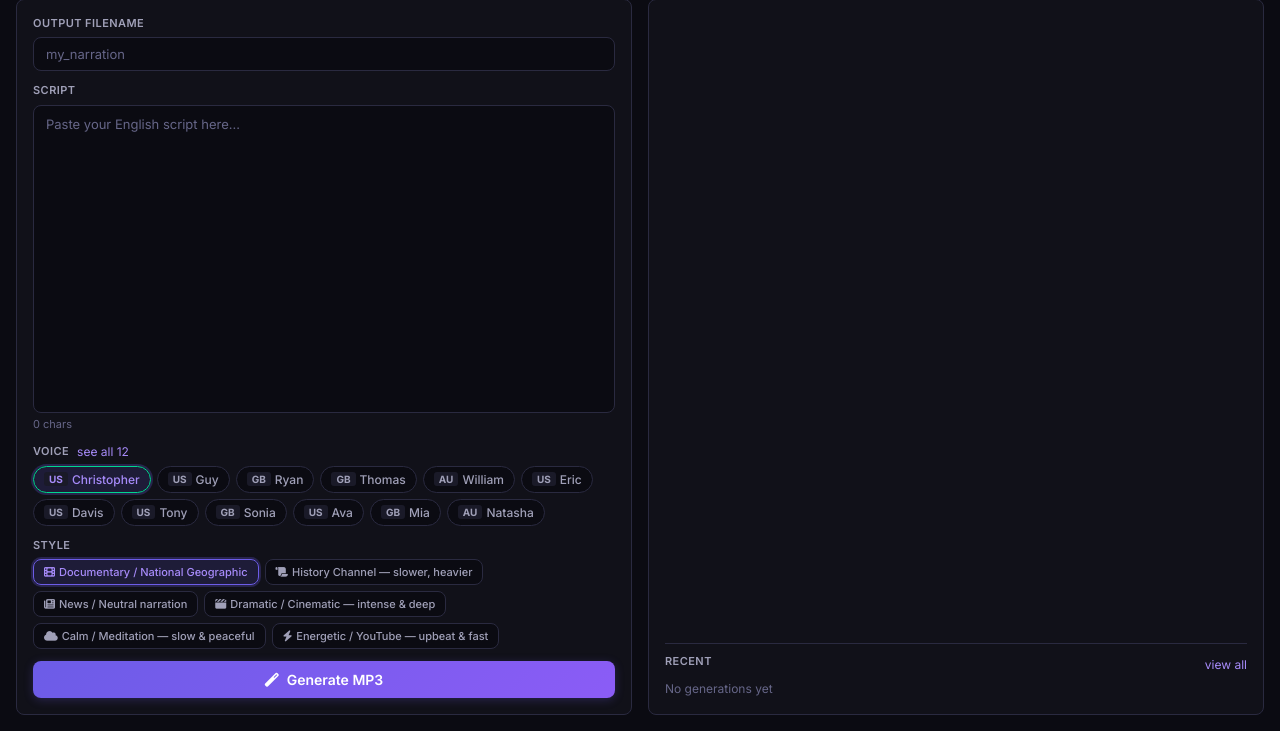
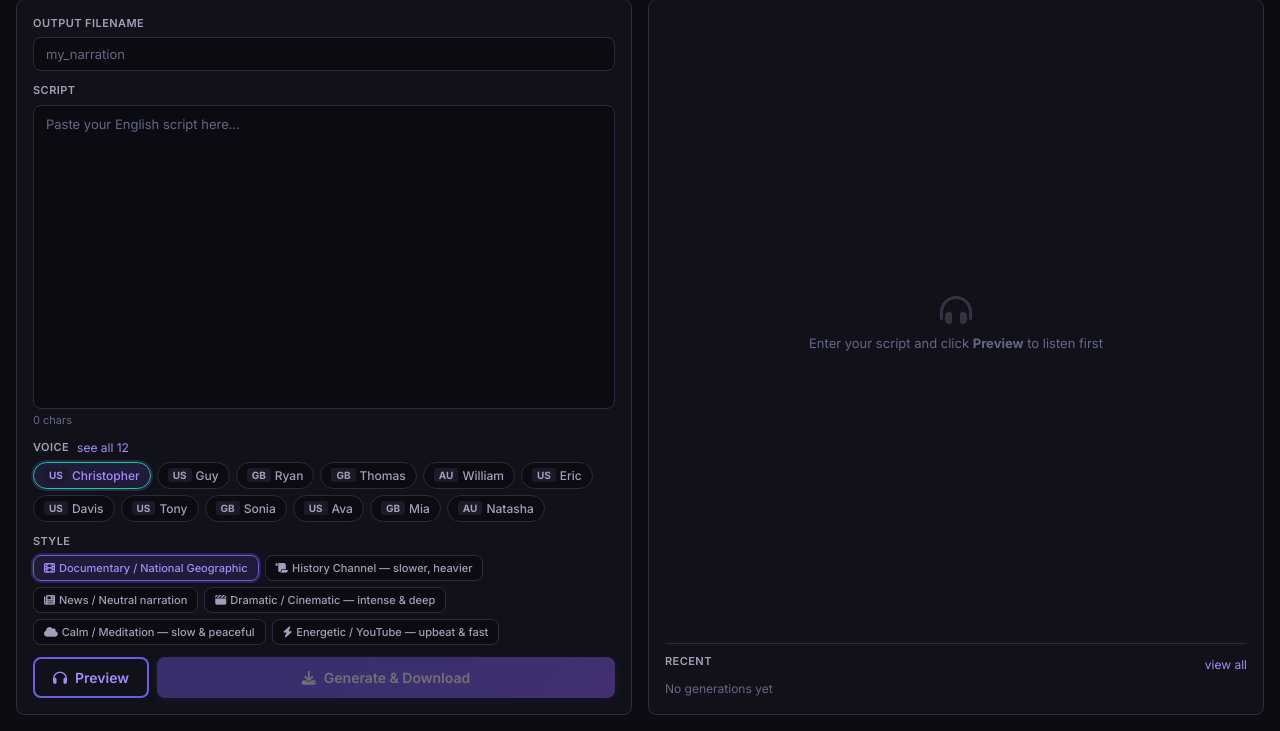
Before and after one commit to marwenbenalayetsof/content-publisher, a Flask app: page / in a window 1280 px wide. Shown: the part 69-800 px from the top of the page. Run offline with Flask 3, Linux system fonts and the light colour scheme; data that the repository does not hold is empty.

Commit message:
Add preview-before-download flow: listen to voice preview first, then generate & download full MP3
- New /api/tts/preview endpoint generates short audio clip (~first 300 chars)
- tts_engine.py: added generate_preview() function
- index.html: redesigned Voice Studio with Preview button + Generate & Download button
- CSS: added preview card, audio player, action row styles
- Two-step workflow: Preview → Listen → Generate & Download

```diff
--- a/app.py
+++ b/app.py
@@ -16,7 +16,7 @@ from config import (
     INSTAGRAM_SCOPES, FACEBOOK_SCOPES,
 )
 from models import init_db, save_tts_record, get_tts_history, save_publish_record, get_publish_history
-from tts_engine import VOICES, PRESETS, generate_tts
+from tts_engine import VOICES, PRESETS, generate_tts, generate_preview
 from social_publisher import (
     PLATFORMS, get_platforms_config, get_platform_fields,
     get_accounts, get_account_by_platform, save_account, delete_account,
@@ -61,9 +61,27 @@ def publish_page():
 #  API — TTS
 # ═══════════════════════════════════════════════════════════
 
+@app.route("/api/tts/preview", methods=["POST"])
+def api_tts_preview():
+    """Generate a short preview of TTS audio for the user to listen before generating full file."""
+    try:
+        data = request.get_json()
+        prompt = data.get("prompt", "").strip()
+        voice_key = data.get("voice", "1")
+        preset_key = data.get("preset", "documentary")
+
+        if not prompt:
+            return jsonify({"success": False, "error": "Please enter your script text"})
+
+        result = generate_preview(prompt, voice_key, preset_key, OUTPUT_DIR)
+        return jsonify(result)
+    except Exception as e:
+        return jsonify({"success": False, "error": str(e)})
+
+
 @app.route("/api/tts/generate", methods=["POST"])
 def api_tts_generate():
-    """Generate TTS audio from text."""
+    """Generate full TTS audio from text."""
     try:
         data = request.get_json()
         prompt = data.get("prompt", "").strip()
--- a/static/css/style.css
+++ b/static/css/style.css
@@ -374,6 +374,94 @@ html, body {
     background: rgba(108,92,231,.15);
     color: var(--accent2);
     box-shadow: 0 0 0 2px var(--glow);
+}
+
+/* Preview card */
+.preview-card {
+    display: flex;
+    flex-direction: column;
+    gap: 10px;
+    padding: 14px;
+    background: rgba(108,92,231,.06);
+    border: 1px solid rgba(108,92,231,.2);
+    border-radius: var(--r);
+}
+.preview-header {
+    display: flex;
+    align-items: center;
+    justify-content: space-between;
+}
+.preview-badge {
+    display: flex;
+    align-items: center;
+    gap: 6px;
+    font-size: 12px;
+    font-weight: 700;
+    color: var(--accent2);
+    text-transform: uppercase;
+    letter-spacing: .04em;
+}
+.preview-voice {
+    font-size: 11px;
+    color: var(--text3);
+}
+.preview-audio {
+    width: 100%;
+    height: 36px;
+    border-radius: var(--r);
+    outline: none;
+}
+.preview-audio::-webkit-media-controls-panel {
+    background: var(--bg3);
+}
+.preview-text {
+    font-size: 12px;
+    color: var(--text3);
+    font-style: italic;
+    line-height: 1.5;
+    max-height: 48px;
+    overflow: hidden;
+}
+.preview-hint {
+    display: flex;
+    align-items: flex-start;
+    gap: 6px;
+    font-size: 11px;
+    color: var(--text3);
+    line-height: 1.4;
+}
+.preview-hint i { color: var(--accent); margin-top: 2px; flex-shrink: 0; }
+.preview-hint strong { color: var(--accent2); }
+
+/* Action row (preview + generate) */
+.action-row {
+    display: flex;
+    gap: 8px;
+}
+.btn-preview {
+    flex: 0 0 auto;
+    padding: 10px 18px;
+    border: 2px solid var(--accent);
+    border-radius: var(--r);
+    background: transparent;
+    color: var(--accent2);
+    font-family: var(--font);
+    font-size: 14px;
+    font-weight: 600;
+    cursor: pointer;
+    display: flex;
+    align-items: center;
+    justify-content: center;
+    gap: 8px;
+    transition: all .15s;
+}
+.btn-preview:hover {
+    background: rgba(108,92,231,.1);
+    transform: translateY(-1px);
+}
+.btn-preview:disabled { opacity:.4; cursor:not-allowed; transform:none; }
+.action-row .btn-main {
+    flex: 1;
 }
 
 /* Result card */
--- a/templates/index.html
+++ b/templates/index.html
@@ -43,14 +43,34 @@
             <input type="hidden" id="selectedStyle" value="documentary">
         </div>
 
-        <button class="btn-main" id="generateBtn" onclick="generateTTS()">
-            <i class="fas fa-magic"></i> Generate MP3
-        </button>
+        <!-- Two-step action: Preview first, then Generate & Download -->
+        <div class="action-row">
+            <button class="btn-preview" id="previewBtn" onclick="previewTTS()">
+                <i class="fas fa-headphones"></i> Preview
+            </button>
+            <button class="btn-main" id="generateBtn" onclick="generateTTS()" disabled>
+                <i class="fas fa-download"></i> Generate & Download
+            </button>
+        </div>
     </section>
 
-    <!-- RIGHT PANEL: Result -->
+    <!-- RIGHT PANEL: Preview Player + Result -->
     <section class="panel panel-right">
-        <!-- Result card -->
+
+        <!-- Preview Player (shown after preview generation) -->
+        <div class="preview-card" id="previewCard" style="display:none">
+            <div class="preview-header">
+                <div class="preview-badge"><i class="fas fa-headphones"></i> Preview</div>
+                <span class="preview-voice" id="previewVoice">—</span>
+            </div>
+            <audio id="audioPlayer" controls class="preview-audio"></audio>
+            <div class="preview-text" id="previewText">—</div>
+            <div class="preview-hint">
+                <i class="fas fa-info-circle"></i> Listen to the preview. If you like it, click <strong>Generate & Download</strong>.
+            </div>
+        </div>
+
+        <!-- Result card (shown after full generation) -->
         <div class="result-card" id="resultCard" style="display:none">
             <div class="result-icon"><i class="fas fa-check-circle"></i></div>
             <div class="result-body">
@@ -63,17 +83,20 @@
             </div>
             <div class="result-actions">
                 <a id="downloadLink" href="#" class="btn-action" download><i class="fas fa-download"></i></a>
-                <button class="btn-action" onclick="playPreview()"><i class="fas fa-play"></i></button>
+                <button class="btn-action" onclick="playResult()"><i class="fas fa-play"></i></button>
             </div>
         </div>
-
-        <!-- Audio player -->
-        <audio id="audioPlayer" controls style="display:none;width:100%;margin-top:8px"></audio>
 
         <!-- Error -->
         <div class="error-card" id="errorCard" style="display:none">
             <i class="fas fa-exclamation-circle"></i>
             <span id="errorMessage">Error</span>
+        </div>
+
+        <!-- Empty state -->
+        <div class="empty-state" id="emptyState">
+            <i class="fas fa-headphones-alt"></i>
+            <p>Enter your script and click <strong>Preview</strong> to listen first</p>
         </div>
 
         <!-- History shortcut -->
@@ -122,6 +145,54 @@
         document.getElementById('selectedStyle').value = key;
     }
 
+    // ─── PREVIEW ───
+    async function previewTTS() {
+        const prompt = document.getElementById('prompt').value.trim();
+        if (!prompt) { showToast('Paste your script first','error'); return; }
+
+        const voice = document.getElementById('selectedVoice').value;
+        const preset = document.getElementById('selectedStyle').value;
+
+        showLoading('Generating preview...');
+        document.getElementById('previewBtn').disabled = true;
+
+        try {
+            const res = await fetch('/api/tts/preview', {
+                method:'POST', headers:{'Content-Type':'application/json'},
+                body: JSON.stringify({prompt, voice, preset})
+            });
+            const data = await res.json();
+            hideLoading();
+
+            if (data.success) {
+                document.getElementById('emptyState').style.display = 'none';
+                document.getElementById('resultCard').style.display = 'none';
+                document.getElementById('errorCard').style.display = 'none';
+                document.getElementById('previewCard').style.display = 'flex';
+                document.getElementById('previewVoice').textContent = data.voice + ' · ' + data.preset;
+                document.getElementById('previewText').textContent = '"' + data.preview_text + '"';
+
+                const player = document.getElementById('audioPlayer');
+                player.src = '/api/tts/download/' + data.filename + '?t=' + Date.now();
+                player.style.display = 'block';
+                player.play().catch(() => {});
+
+                // Enable the generate button after preview
+                document.getElementById('generateBtn').disabled = false;
+                showToast('Preview ready — listen and decide!', 'success');
+            } else {
+                document.getElementById('errorCard').style.display = 'flex';
+                document.getElementById('errorMessage').textContent = data.error;
+                showToast(data.error, 'error');
+            }
+        } catch(e) {
+            hideLoading();
+            showToast('Network error', 'error');
+        }
+        document.getElementById('previewBtn').disabled = false;
+    }
+
+    // ─── GENERATE FULL & DOWNLOAD ───
     async function generateTTS() {
         const prompt = document.getElementById('prompt').value.trim();
         if (!prompt) { showToast('Paste your script first','error'); return; }
@@ -130,7 +201,7 @@
         const preset = document.getElementById('selectedStyle').value;
         const filename = document.getElementById('filename').value.trim();
 
-        showLoading('Generating MP3...');
+        showLoading('Generating full MP3...');
         document.getElementById('generateBtn').disabled = true;
 
         try {
@@ -142,8 +213,10 @@
             hideLoading();
 
             if (data.success) {
+                document.getElementById('previewCard').style.display = 'none';
+                document.getElementById('emptyState').style.display = 'none';
+                document.getElementById('errorCard').style.display = 'none';
                 document.getElementById('resultCard').style.display = 'flex';
-                document.getElementById('errorCard').style.display = 'none';
                 document.getElementById('resultFilename').textContent = data.filename;
                 document.getElementById('resultVoice').textContent = data.voice;
                 document.getElementById('resultPreset').textContent = data.preset;
@@ -152,7 +225,6 @@
 
                 const player = document.getElementById('audioPlayer');
                 player.src = '/api/tts/download/' + data.filename;
-                player.style.display = 'block';
 
                 showToast('MP3 generated!', 'success');
 
@@ -162,7 +234,6 @@
                 a.download = data.filename;
                 a.click();
             } else {
-                document.getElementById('resultCard').style.display = 'none';
                 document.getElementById('errorCard').style.display = 'flex';
                 document.getElementById('errorMessage').textContent = data.error;
                 showToast(data.error, 'error');
@@ -174,7 +245,7 @@
         document.getElementById('generateBtn').disabled = false;
     }
 
-    function playPreview() {
+    function playResult() {
         const p = document.getElementById('audioPlayer');
         if (p.src) p.play();
     }
```
Also changed, not shown: tts_engine.py (+49 -1 lines).
